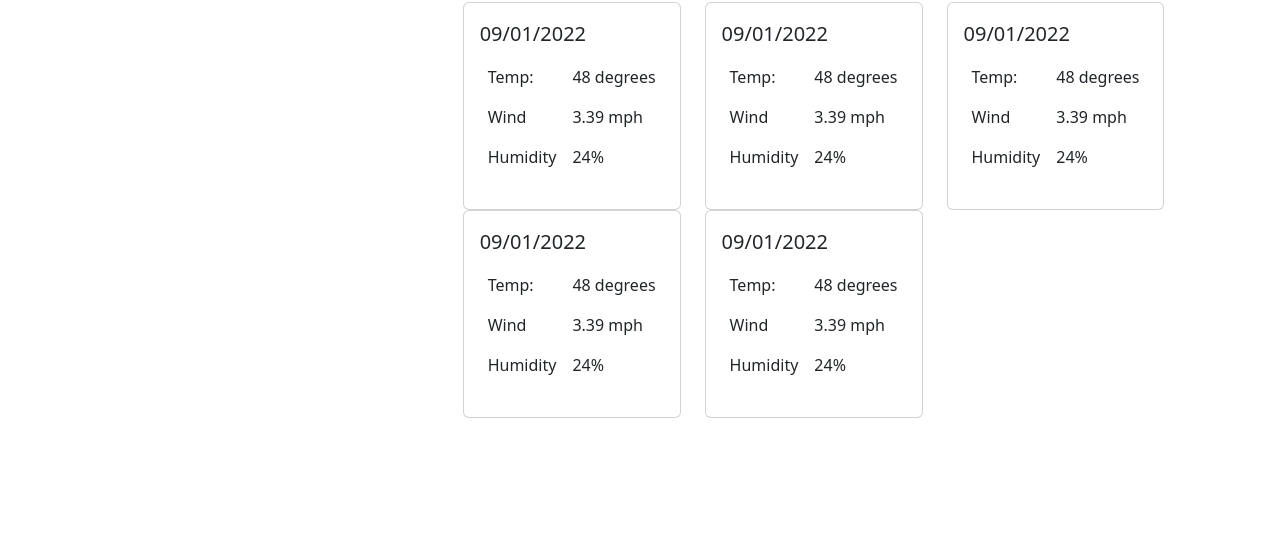
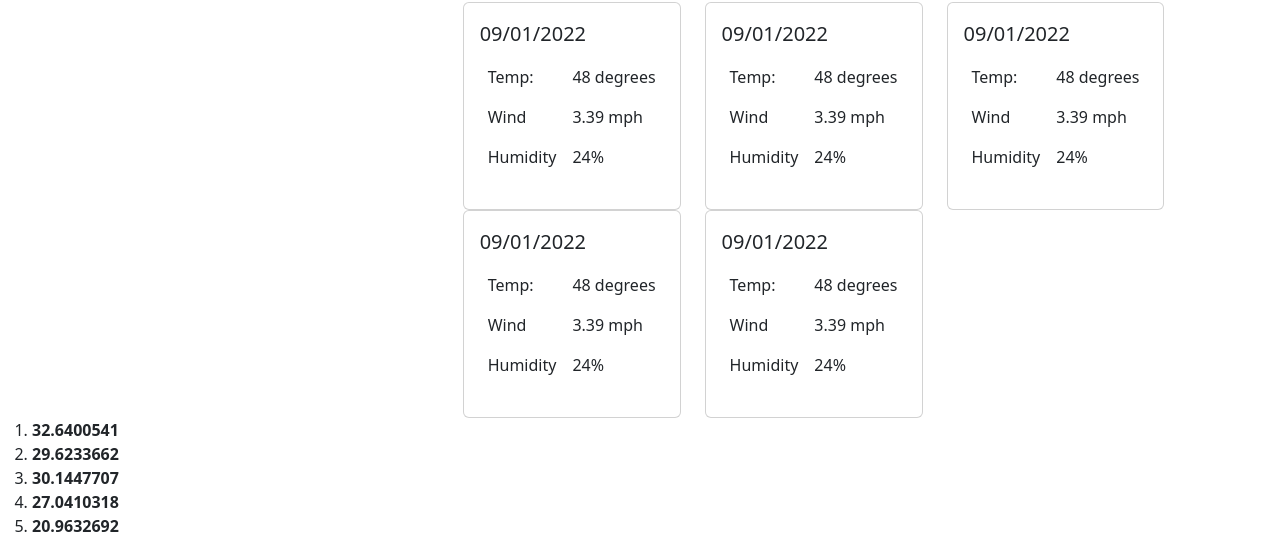
Before and after one commit to AndrewCLeonard/weather-dashboard, a website with bundled scripts: page index.html in a window 1280 px wide. Shown: the part 429-983 px from the top of the page. Before the commit the page ends 847 px from the top, so only its background shows below. Built offline with nearby package versions, Linux system fonts and the light colour scheme; some packages are replaced by stand-ins of ours; no server answers; files whose address does not match are found by name.

Commit message:
WIP fetch() api

```diff
--- a/index.html
+++ b/index.html
@@ -37,7 +37,9 @@
 							<p class="instructions">Instructions:</p>
 							<ul class="instructions">
 								<li>Search for a city by name (example: San Jose) to return a list.</li>
-								<li>Search for specific city by including its state (full names such as "California" or "Buenos Aires") and/or country with the two-letter code</em> by using commas (example: San Jose, AR)
+								<li>
+									Search for specific city by including its state (full names such as "California" or "Buenos Aires") and/or country with the
+									two-letter code by using commas (example: San Jose, AR)
 								</li>
 							</ul>
 						</div>
@@ -221,6 +223,8 @@
 				</div>
 			</div>
 		</main>
+		<ol></ol>
+	</body>
 	<!-- SCRIPTS -->
 
 	<!-- Commenting out popper library for now, but leaving it here in case I decide to get fancy. -->
@@ -236,5 +240,4 @@
 	></script>
 	<script src="./js/index.js"></script>
 	<script type="module" src="./js/geocoding.js"></script>
-	</body>
 </html>
--- a/js/geocoding.js
+++ b/js/geocoding.js
@@ -36,11 +36,33 @@ function runGeoCodingAPI(citySearched) {
 	// })
 }
 
-fetch("testData.json") //
+const cityList = document.querySelector("ol");
+
+fetch("./js/testData.json") //
 	.then((response) => {
 		if (!response.ok) {
 			throw new Error(`HTTP error, status = ${response.status}`);
 		}
+		return response.json();
+	})
+	.then((data) => {
+		for (const city of data) {
+			const listItem = document.createElement("li");
+
+			const nameElement = document.createElement("strong");
+			nameElement.textContent = city.lat;
+
+			const countryElement = document.createElement("strong");
+			countryElement.textContent = data.country;
+
+			listItem.append(nameElement, countryElement);
+			cityList.appendChild(listItem);
+		}
+	})
+	.catch((error) => {
+		const p = document.createElement("p");
+		p.appendChild(document.createTextNode(`Error: ${error.message}`));
+		document.body.insertBefore(p, cityList);
 	});
 
 // TO-DO
```
Lines whose indentation alone changed are shown as unchanged.
